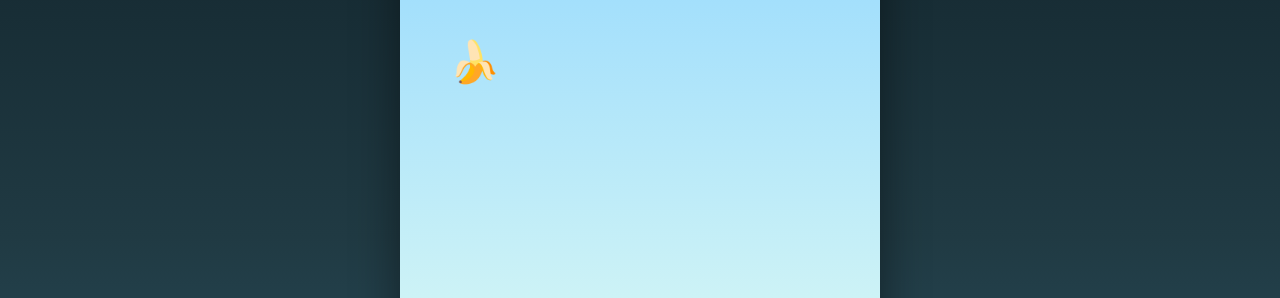
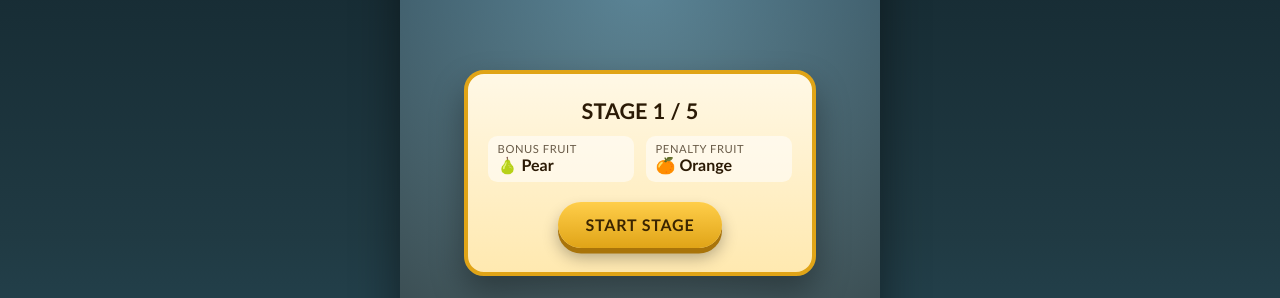
Before and after one commit to comp4020-agentic-coding-studio/comp4020-crit5-mayRhee218, a website with bundled scripts: page index.html in a window 1280 px wide. Both pictures are taken after a click on the button "START GAME". Shown: the part 243-541 px from the top of the page. Built offline with nearby package versions, Linux system fonts and the light colour scheme.

Commit message:
fix: reveal bonus/penalty fruit before each stage, not after
The result screen was showing each stage's bonus/2x and penalty/-1000
fruit only after that stage had already ended, so the reveal was
useless for the stage it described. Added a stage-intro overlay shown
before every stage's fruit starts falling instead: the player now
knows what to chase and dodge going in, while still learning nothing
new once play is underway (PLAN.md section 18's "unless there's a
deliberate UI design reason" carve-out).

Role assignment moved out of startStage into a new prepareStage step
that runs first and populates the intro screen; startStage now just
begins the already-revealed stage. stage-result keeps the score
breakdown only, since the fruit identities are no longer news by then.

```diff
--- a/index.html
+++ b/index.html
@@ -41,14 +41,23 @@
           </div>
         </section>
 
+        <section id="stage-intro" class="overlay" hidden>
+          <div class="overlay-card">
+            <p id="stage-intro-heading" class="overlay-heading"></p>
+            <dl class="result-stats">
+              <div><dt>Bonus fruit</dt><dd id="stage-intro-bonus"></dd></div>
+              <div><dt>Penalty fruit</dt><dd id="stage-intro-penalty"></dd></div>
+            </dl>
+            <button id="begin-stage-btn" type="button">START STAGE</button>
+          </div>
+        </section>
+
         <section id="stage-result" class="overlay" hidden>
           <div class="overlay-card">
             <p id="stage-result-heading" class="overlay-heading"></p>
             <dl class="result-stats">
               <div><dt>Stage score</dt><dd id="stage-result-score"></dd></div>
               <div><dt>Total score</dt><dd id="stage-result-total"></dd></div>
-              <div><dt>Bonus fruit</dt><dd id="stage-result-bonus"></dd></div>
-              <div><dt>Penalty fruit</dt><dd id="stage-result-penalty"></dd></div>
             </dl>
             <button id="next-stage-btn" type="button">NEXT STAGE</button>
           </div>
--- a/main.js
+++ b/main.js
@@ -25,12 +25,16 @@ const popupLayer = document.getElementById("popup-layer");
 const startScreen = document.getElementById("start-screen");
 const startBtn = document.getElementById("start-btn");
 
+const stageIntroScreen = document.getElementById("stage-intro");
+const stageIntroHeading = document.getElementById("stage-intro-heading");
+const stageIntroBonus = document.getElementById("stage-intro-bonus");
+const stageIntroPenalty = document.getElementById("stage-intro-penalty");
+const beginStageBtn = document.getElementById("begin-stage-btn");
+
 const stageResultScreen = document.getElementById("stage-result");
 const stageResultHeading = document.getElementById("stage-result-heading");
 const stageResultScore = document.getElementById("stage-result-score");
 const stageResultTotal = document.getElementById("stage-result-total");
-const stageResultBonus = document.getElementById("stage-result-bonus");
-const stageResultPenalty = document.getElementById("stage-result-penalty");
 const nextStageBtn = document.getElementById("next-stage-btn");
 
 const finalScreen = document.getElementById("final-result");
@@ -183,10 +187,12 @@ function hideOverlay(el) {
 function setMode(mode) {
   state.mode = mode;
   hideOverlay(startScreen);
+  hideOverlay(stageIntroScreen);
   hideOverlay(stageResultScreen);
   hideOverlay(finalScreen);
   hud.hidden = mode !== "playing";
   if (mode === "start") showOverlay(startScreen);
+  if (mode === "stage-intro") showOverlay(stageIntroScreen);
   if (mode === "stage-result") showOverlay(stageResultScreen);
   if (mode === "final") showOverlay(finalScreen);
 }
@@ -199,9 +205,22 @@ function currentSpawnMultiplier() {
   return STAGE_SPAWN_INTERVAL_MULTIPLIERS[state.stage - 1];
 }
 
+// Assigns the upcoming stage's fruit roles and shows them before any fruit
+// falls, so "before that stage starts" is a real reveal rather than a
+// mid-stage hint --- the player still isn't told anything once play begins.
+function prepareStage(stageNumber) {
+  state.stage = stageNumber;
+  state.roles = assignStageRoles();
+  const bonusFruit = FRUIT_BY_KEY.get(state.roles.bonus);
+  const penaltyFruit = FRUIT_BY_KEY.get(state.roles.penalty);
+  stageIntroHeading.textContent = `STAGE ${stageNumber} / ${STAGE_COUNT}`;
+  stageIntroBonus.textContent = `${bonusFruit.emoji} ${capitalize(bonusFruit.key)}`;
+  stageIntroPenalty.textContent = `${penaltyFruit.emoji} ${capitalize(penaltyFruit.key)}`;
+  setMode("stage-intro");
+}
+
 function startStage(stageNumber) {
   state.stage = stageNumber;
-  state.roles = assignStageRoles();
   state.timeRemaining = STAGE_DURATION_SECONDS;
   state.fruits = [];
   state.spawnTimer = 0;
@@ -223,13 +242,9 @@ function resetGame() {
 function endStage() {
   state.fruits = [];
   if (state.stage < STAGE_COUNT) {
-    const bonusFruit = FRUIT_BY_KEY.get(state.roles.bonus);
-    const penaltyFruit = FRUIT_BY_KEY.get(state.roles.penalty);
     stageResultHeading.textContent = `STAGE ${state.stage} COMPLETE`;
     stageResultScore.textContent = formatScore(state.stageScores[state.stage - 1]);
     stageResultTotal.textContent = formatScore(state.score);
-    stageResultBonus.textContent = `${bonusFruit.emoji} ${capitalize(bonusFruit.key)}`;
-    stageResultPenalty.textContent = `${penaltyFruit.emoji} ${capitalize(penaltyFruit.key)}`;
     setMode("stage-result");
   } else {
     const best = state.stageScores.reduce(
@@ -257,12 +272,13 @@ function capitalize(s) {
 startBtn.addEventListener("click", () => {
   ensureAudio()?.resume?.();
   resetGame();
-  startStage(1);
+  prepareStage(1);
 });
-nextStageBtn.addEventListener("click", () => startStage(state.stage + 1));
+beginStageBtn.addEventListener("click", () => startStage(state.stage));
+nextStageBtn.addEventListener("click", () => prepareStage(state.stage + 1));
 playAgainBtn.addEventListener("click", () => {
   resetGame();
-  startStage(1);
+  prepareStage(1);
 });
 
 // --- Popups ----------------------------------------------------------------
```
Also changed, not shown: PLAN.md (+8 -0 lines).
